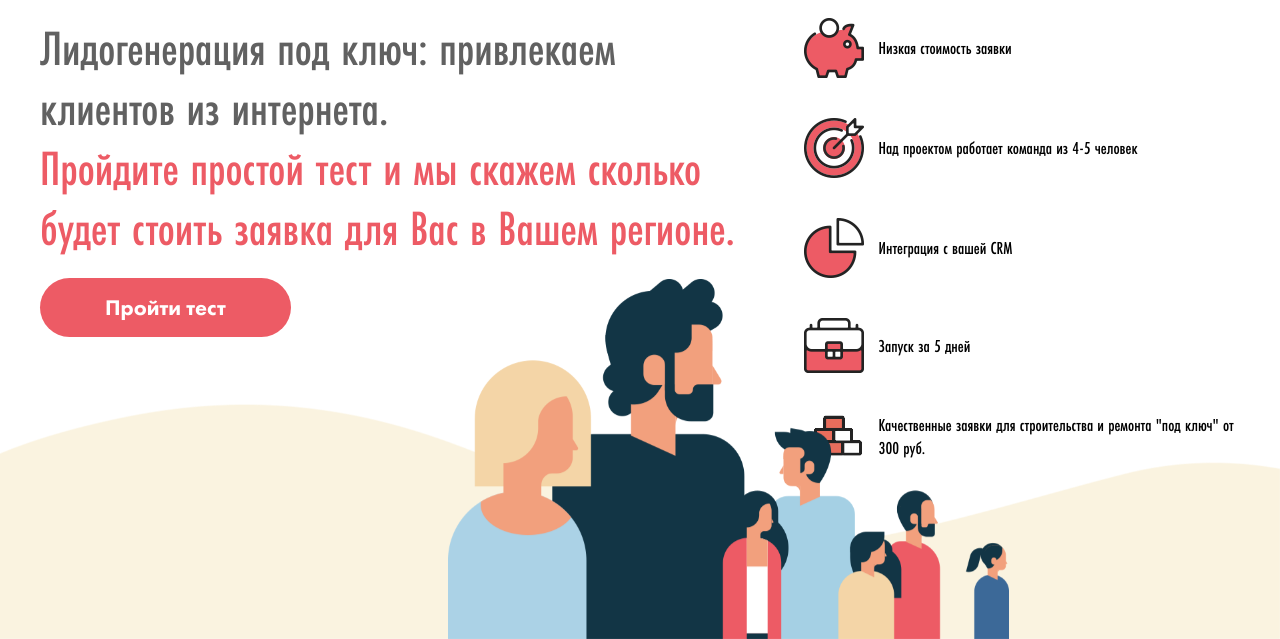
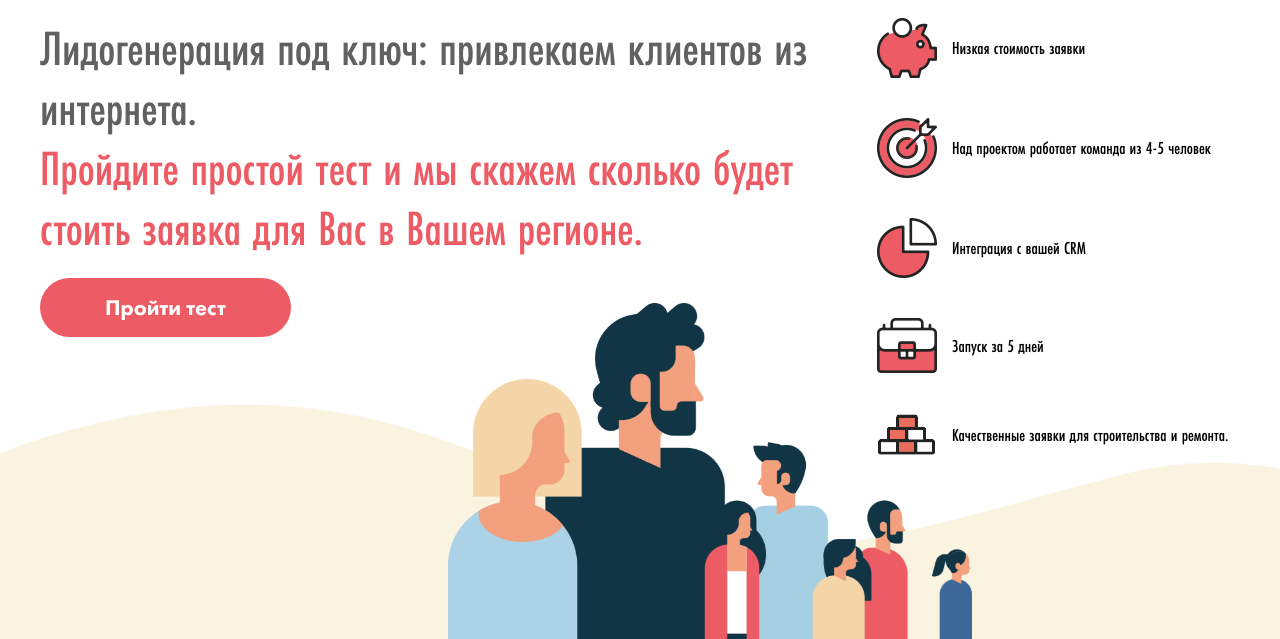
Before and after one commit to ES-Good/l-digital, a plain HTML site: page index.html in a window 1280 px wide. Shown: the part 161-800 px from the top of the page. Drawn offline with Linux system fonts and the light colour scheme.

Commit message:
'img_size'

```diff
--- a/css/style.css
+++ b/css/style.css
@@ -283,7 +283,7 @@ section[data-index="1"]{
 	position: absolute;
 	bottom: 0;
 	left: 35%;
-	height: 45%;
+	height: 42%;
 }
 
 .block-progress{
--- a/index.html
+++ b/index.html
@@ -68,7 +68,7 @@
 						<div class="item-bloc-sentence"><img src="img/section-1/icon/Object-4.png" alt="" class="img-item"><span>Над проектом работает команда из 4-5 человек</span></div>
 						<div class="item-bloc-sentence"><img src="img/section-1/icon/Object-3.png" alt="" class="img-item"><span>Интеграция с вашей CRM</span></div>
 						<div class="item-bloc-sentence"><img src="img/section-1/icon/Object-1.png" alt="" class="img-item"><span>Запуск за 5 дней</span></div>
-						<div class="item-bloc-sentence"><img src="img/section-1/icon/Object-5.png" alt="" class="img-item"><span>Качественные заявки для строительства и ремонта "под ключ" от 300 руб.</span></div>
+						<div class="item-bloc-sentence"><img src="img/section-1/icon/Object-5.png" alt="" class="img-item"><span>Качественные заявки для строительства и ремонта.</span></div>
 					</div>
 				</div>
 
```
